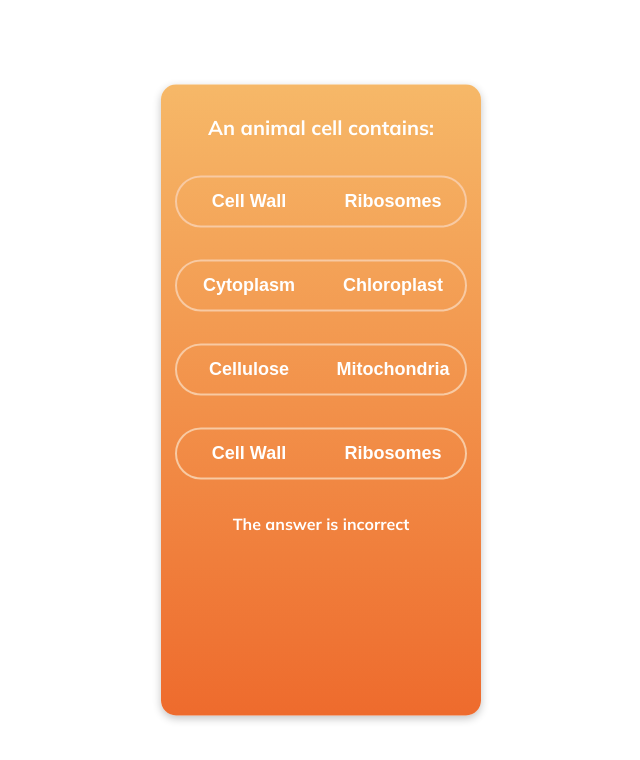
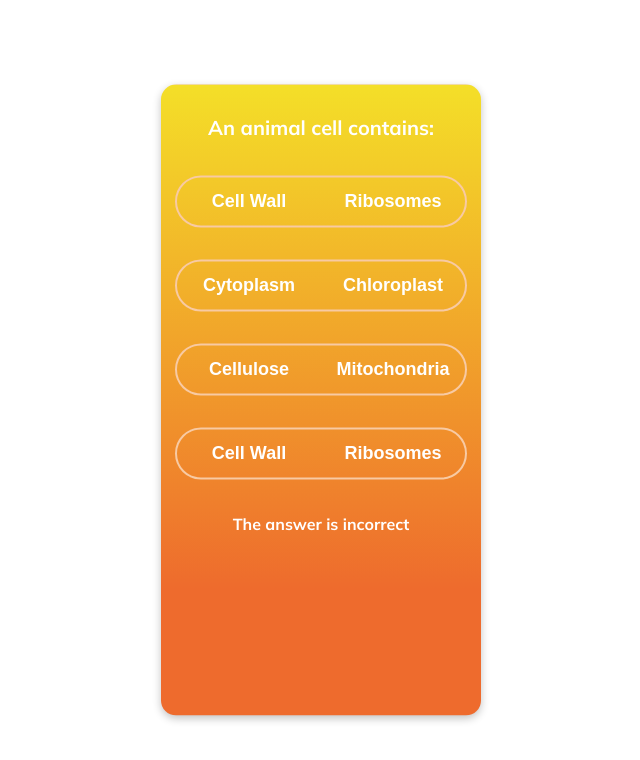
Before and after one commit to kl810/seneca-component, a React (Create React App) app: page / in a window 1280 px wide. Shown: the top 760 px of the page, without its empty margins (319-959 px from the left). Built offline with nearby package versions, Linux system fonts and the light colour scheme.

Commit message:
added dynamic background-color

```diff
--- a/src/components/quiz-container/QuizContainer.css
+++ b/src/components/quiz-container/QuizContainer.css
@@ -2,7 +2,7 @@
     width: 320px;
     height: 631px;
     border-radius: 15px;
-    background-image: linear-gradient(#F6B868, #EE6B2D);
+    background: linear-gradient(180deg, #F6B868 0%, #EE6B2D 100%);
     box-shadow: rgba(0, 0, 0, 0.24) 0px 3px 8px;
     display: flex;
     justify-content: center;
--- a/src/components/quiz-container/QuizContainer.tsx
+++ b/src/components/quiz-container/QuizContainer.tsx
@@ -4,10 +4,34 @@ import { useSelector } from 'react-redux';
 import { RootState } from '../../store';
 
 export default function QuizContainer() {
-    const { question, answerOptions, isComplete } = useSelector((state: RootState) => state.quiz)
+    const { question, answerOptions, isComplete, correctCount } = useSelector((state: RootState) => state.quiz)
+
+    const percentCorrect = parseFloat((correctCount / answerOptions.length).toFixed(2));
+
+    const getBgColor = (count: number, options: Array<object>): string => {
+
+        if (percentCorrect === 0) return "none-correct";
+        if (percentCorrect <= 0.3) return "few-correct";
+        if (percentCorrect <= 0.6) return "some-correct";
+        if (percentCorrect <= 0.99) return "mostly-correct";
+        if (percentCorrect === 1) return "all-correct";
+
+        return "none-correct";
+    }
 
     return (
-        <div className="quiz-wrapper">
+        <div
+            className={"quiz-wrapper"}
+            style={{
+                background:
+                    `${ isComplete ?
+                        "linear-gradient(180deg, #76E0C2 0%, #59CADA 100%)" :
+                        `linear-gradient(180deg, rgba(244,223,40,1) 0%,
+                            rgba(244,223,40,${percentCorrect}) 80%),
+                            rgb(238,107,45)`
+                    }`  //change background-color based on percentageLeft
+            }}
+        >
             <div className="quiz-content">
                 <h4 className="question">{question}:</h4>
                 {answerOptions.map(({id, options}, index) =>
@@ -16,6 +40,9 @@ export default function QuizContainer() {
                         id={id}
                         options={options}
                         isComplete={isComplete}
+                        correctCount={correctCount}
+                        answerOptions={answerOptions}
+                        getBgColor= {getBgColor}
                     />)
                 }
                 <p className="answer-statement">The answer is {isComplete ? "correct!" : "incorrect"}</p>
```
